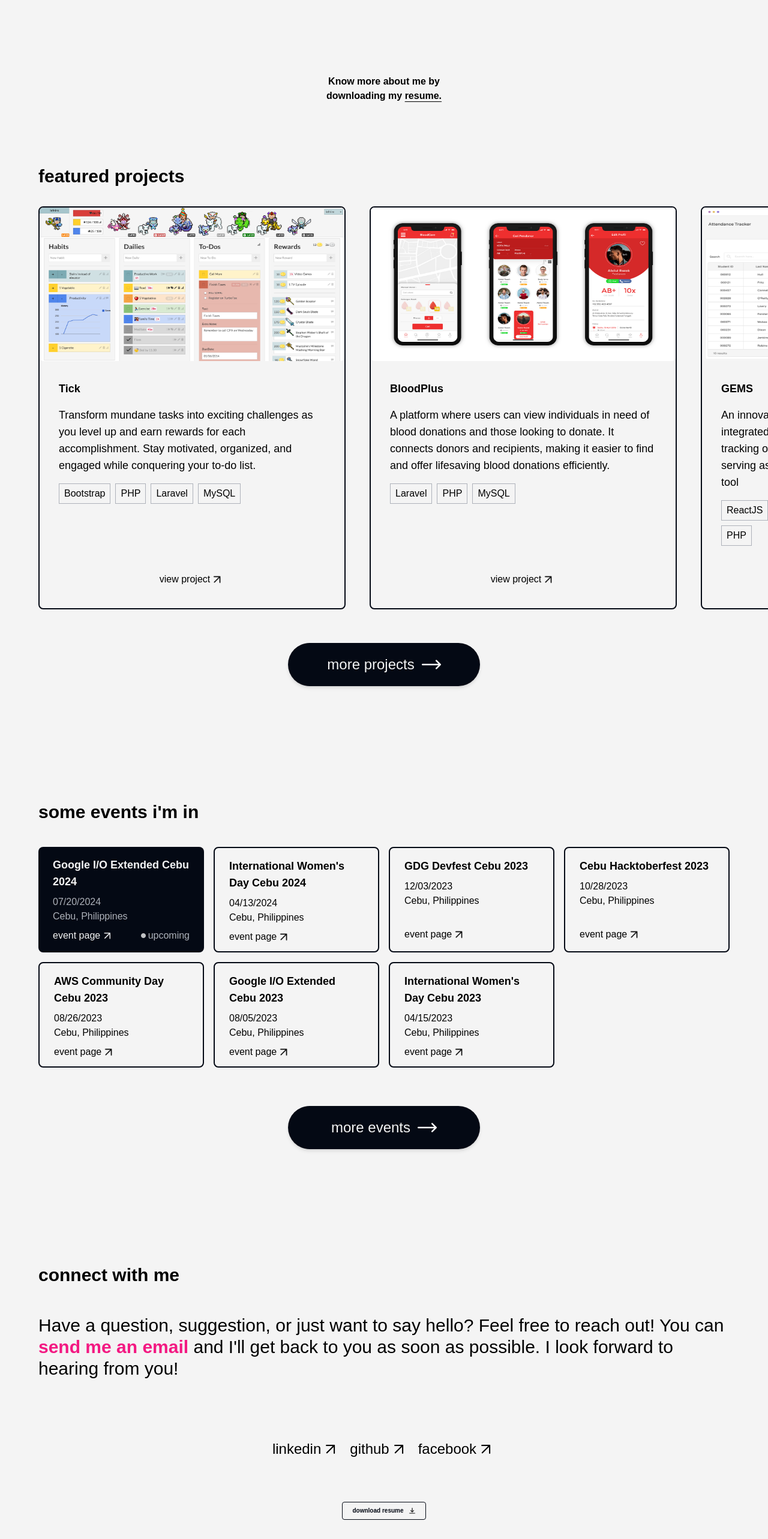
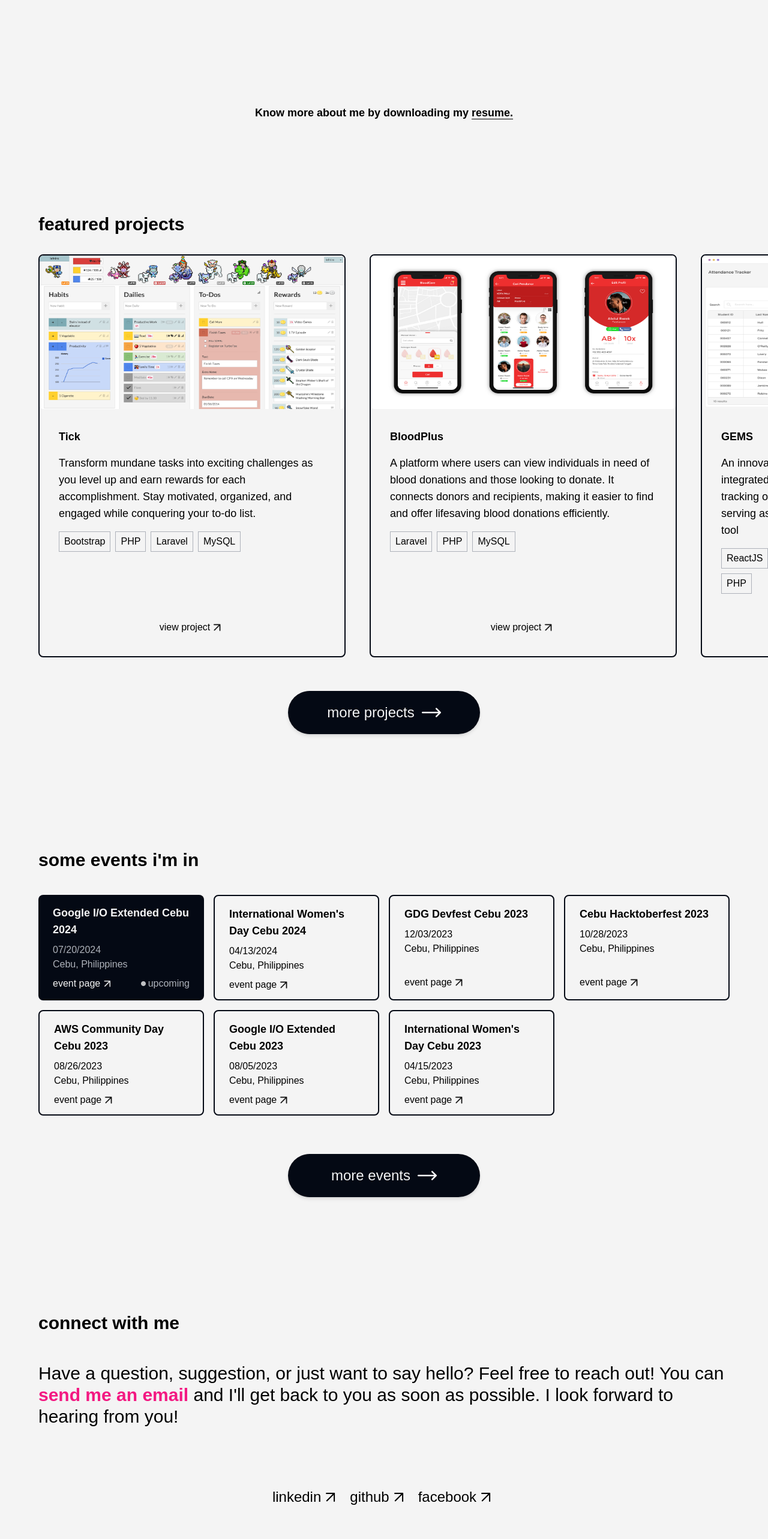
Before and after one commit to jacobbalane/portfolio, a React (Create React App) app: page / in a window 1280 px wide. Shown: the part 1060-3626 px from the top of the page at 60% size. Built offline with nearby package versions, Linux system fonts and the light colour scheme.

Commit message:
fix: screen responsive resume section

```diff
--- a/src/components/molecules/Resume.tsx
+++ b/src/components/molecules/Resume.tsx
@@ -16,9 +16,9 @@ const Resume: React.FC<ResumeProps> = ({ type }) => {
   return (
     <div>
       {type === "text" ? (
-        <div className="h-40 flex items-center justify-center mx-8 pb-8 text-center">
-          <p className="text font-montserrat font-semibold">
-            Know more about me by <br /> downloading my{" "}
+        <div className="h-40 md:h-60 flex items-center justify-center mx-8 pb-8 text-center">
+          <p className="text font-montserrat font-semibold md:text-lg">
+            Know more about me by <br className="md:hidden" /> downloading my{" "}
             <a
               href={require("../../data/resume/jacobbalane-resume.pdf")}
               download="jacobbalane-resume.pdf">
@@ -37,13 +37,13 @@ const Resume: React.FC<ResumeProps> = ({ type }) => {
               className="border border-primary rounded py-2 px-4 text-primary flex justify-between items-center space-x-2 hover:bg-primary hover:text-secondary transition duration-300"
               onMouseEnter={() => handleHover(true)}
               onMouseLeave={() => handleHover(false)}>
-              <p className="font-semibold text-2xs duration-0">
+              <p className="font-semibold text-2xs md:text-sm xl:text-base duration-0">
                 download resume
               </p>
               <img
                 src={!isHovered ? arrowDown : arrowDownLight}
                 alt=""
-                className="h-3"
+                className="h-3 xl:h-4"
               />
             </button>
           </a>
--- a/src/components/organisms/Header.tsx
+++ b/src/components/organisms/Header.tsx
@@ -21,7 +21,7 @@ const Header: React.FC<HeaderProps> = ({ main, sub, handleToggle, offset }) => {
   return (
     <div
       className={`sticky top-0 bg-secondary z-10 overflow-hidden flex justify-between items-center h-32 px-8 md:px-16 ${
-        offset >= 100 ? "border-b border-accent-2" : ""
+        offset > 0 ? "border-b border-accent-2" : ""
       }`}>
       <div className="flex font-montserrat font-bold md:text-xl">
         <p className="text-primary">{main}</p>
```
